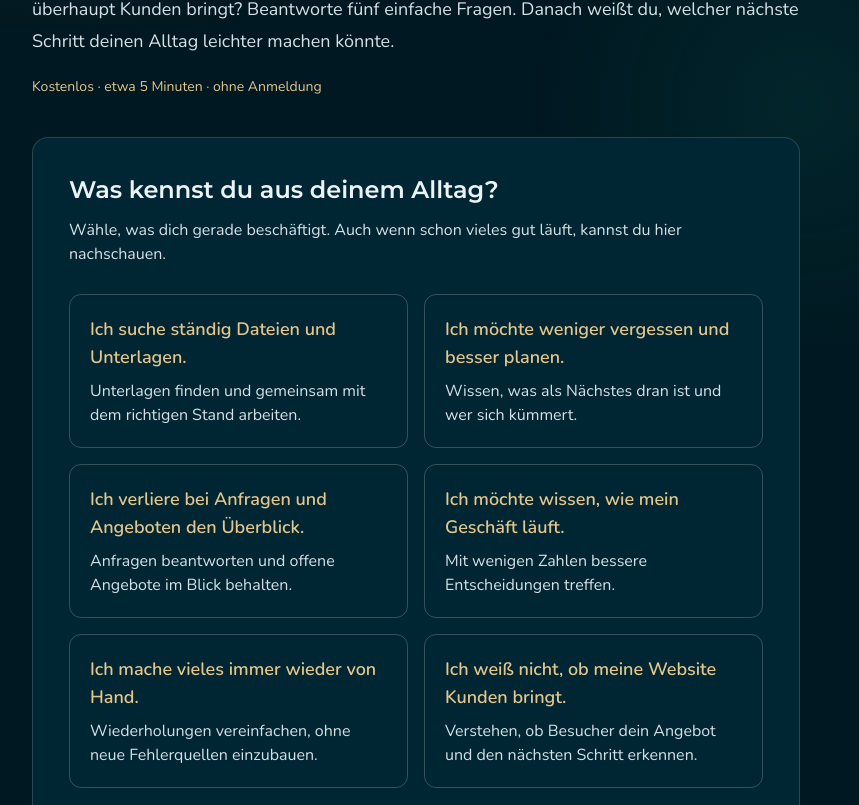
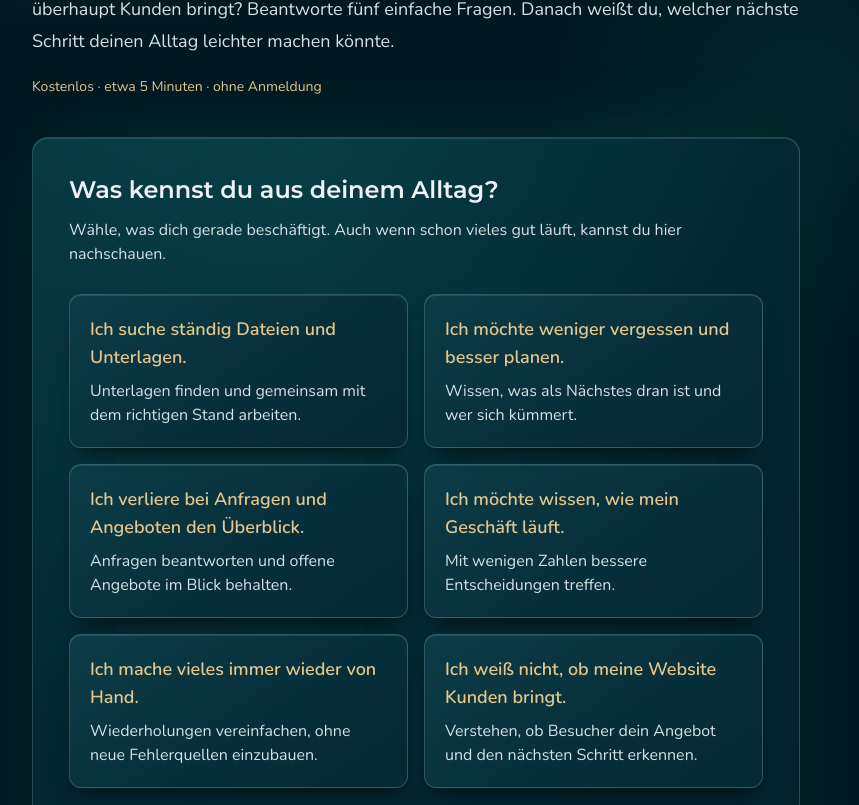
Before and after one commit to Jamoko112026/Jamoko-v1, a Next.js app: page /digital-kompass in a window 1280 px wide. Shown: the part 375-1180 px from the top of the page, without its empty margins (224-1083 px from the left). Built offline with nearby package versions, Linux system fonts and the light colour scheme.

Commit message:
Add soft teal glow and floating topic cards to Digital-Kompass

```diff
--- /dev/null
+++ b/src/components/landing/kompass/DigitalKompass.module.css
@@ -0,0 +1,57 @@
+/* Static light and depth; movement only on deliberate pointer interaction. */
+.panel {
+  position: relative;
+  isolation: isolate;
+  border: 1px solid rgba(125, 220, 204, 0.23);
+  background: linear-gradient(145deg, #073440 0%, #022632 48%, #02222d 100%);
+  box-shadow:
+    0 28px 65px -26px rgba(0, 0, 0, 0.75),
+    0 0 85px -24px rgba(26, 199, 164, 0.24),
+    inset 0 1px 0 rgba(217, 255, 247, 0.12);
+}
+
+.panel::before {
+  content: '';
+  position: absolute;
+  z-index: -1;
+  inset: 0;
+  border-radius: inherit;
+  pointer-events: none;
+  background: radial-gradient(ellipse at 35% 0%, rgba(26, 199, 164, 0.09), transparent 65%);
+}
+
+.topic {
+  position: relative;
+  border: 1px solid rgba(152, 218, 211, 0.25);
+  background: linear-gradient(145deg, #0b3c47, #062d39 65%, #052935);
+  box-shadow:
+    0 12px 22px -12px rgba(0, 0, 0, 0.85),
+    inset 0 1px 0 rgba(217, 255, 247, 0.12);
+  transition: transform 220ms ease, box-shadow 220ms ease, border-color 220ms ease;
+}
+
+.topic:focus-visible {
+  border-color: #e5c58b;
+  box-shadow: 0 14px 28px -12px rgba(0, 0, 0, 0.85), 0 0 24px rgba(229, 197, 139, 0.14);
+}
+
+@media (hover: hover) and (pointer: fine) {
+  .topic:hover {
+    transform: translateY(-4px);
+    border-color: rgba(229, 197, 139, 0.7);
+    box-shadow:
+      0 20px 30px -14px rgba(0, 0, 0, 0.9),
+      0 0 26px rgba(229, 197, 139, 0.12),
+      inset 0 1px 0 rgba(255, 236, 202, 0.2);
+  }
+}
+
+@media (prefers-reduced-motion: reduce) {
+  .topic { transition: none; }
+  .topic:hover { transform: none; }
+}
+
+@media (forced-colors: active) {
+  .panel, .topic { border-color: CanvasText; background: Canvas; box-shadow: none; }
+  .panel::before { display: none; }
+}
--- a/src/components/landing/kompass/DigitalKompass.tsx
+++ b/src/components/landing/kompass/DigitalKompass.tsx
@@ -2,6 +2,7 @@
 
 import { useEffect, useRef, useState } from 'react';
 import Link from 'next/link';
+import styles from './DigitalKompass.module.css';
 import { choices, evaluate, summary, topics, type Answer } from './model';
 
 const button = 'inline-flex min-h-12 items-center justify-center rounded-lg bg-calm-gold px-5 py-3 font-semibold text-calm-navy hover:bg-calm-green focus-visible:outline focus-visible:outline-2 focus-visible:outline-offset-4 focus-visible:outline-calm-gold';
@@ -37,12 +38,12 @@ export function DigitalKompass() {
   }
   const mailBody = `Hallo Mo,\n\nich möchte Unterstützung zum Thema ${topic?.title ?? ''}. Bitte lass uns den passenden Umfang und Preis klären.\n\nMein Anliegen:\n\n${includeSummary ? `\n${resultText}` : ''}`;
 
-  return <div className="mt-10 rounded-2xl border border-white/15 bg-calm-panel p-5 sm:p-9">
+  return <div className={`${styles.panel} mt-10 rounded-2xl p-5 sm:p-9`}>
     {!topic ? <>
       <h2 ref={heading} tabIndex={-1} className="text-2xl font-semibold text-calm-ink">Was kennst du aus deinem Alltag?</h2>
       <p className="mt-3 text-calm-muted">Wähle, was dich gerade beschäftigt. Auch wenn schon vieles gut läuft, kannst du hier nachschauen.</p>
       <div className="mt-7 grid gap-4 sm:grid-cols-2">
-        {topics.map(t => <button key={t.id} onClick={() => { setTopicId(t.id); setNotice(''); }} className="rounded-xl border border-white/20 p-5 text-left hover:border-calm-gold focus-visible:outline focus-visible:outline-2 focus-visible:outline-offset-4 focus-visible:outline-calm-gold">
+        {topics.map(t => <button key={t.id} onClick={() => { setTopicId(t.id); setNotice(''); }} className={`${styles.topic} rounded-xl p-5 text-left focus-visible:outline focus-visible:outline-2 focus-visible:outline-offset-4 focus-visible:outline-calm-gold`}>
           <span className="block text-lg font-semibold text-calm-gold">{t.invitation}</span>
           <span className="mt-2 block leading-6 text-calm-muted">{t.intro}</span>
         </button>)}
```
